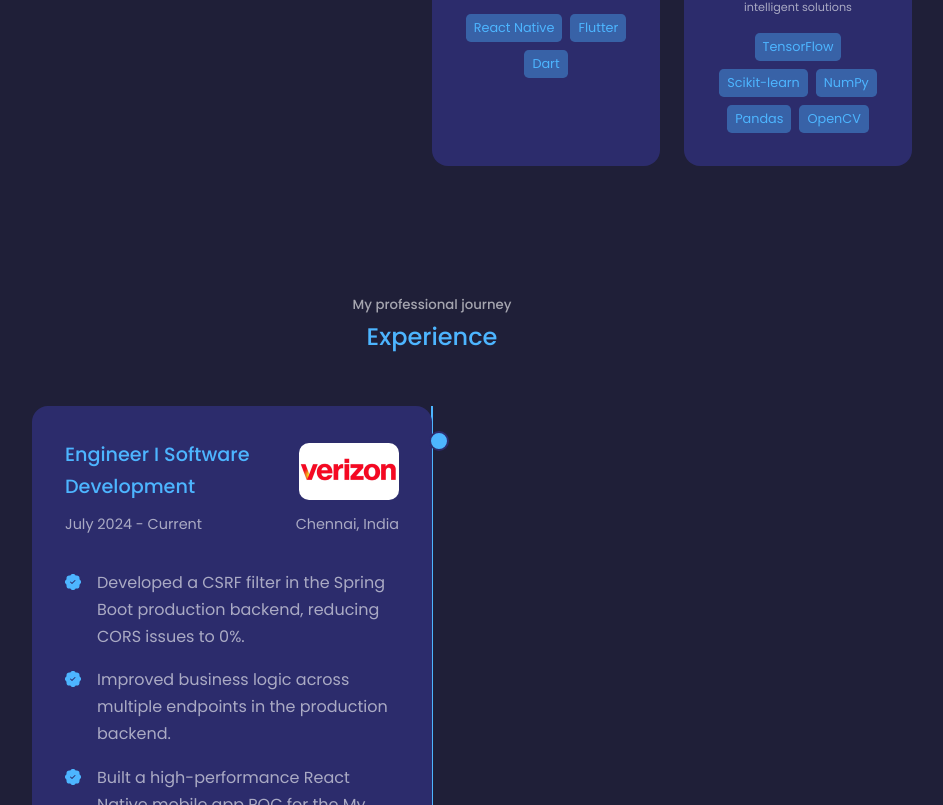
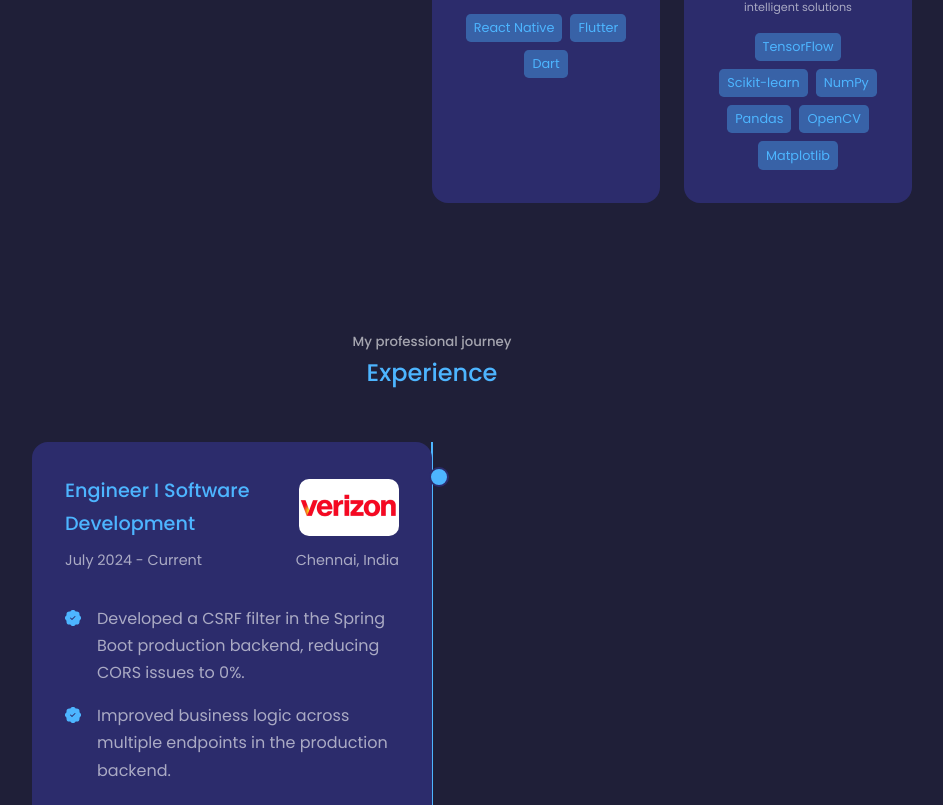
Before and after one commit to ausafshah18/PersonalPortfolio, a React (Create React App) app: page / in a window 1280 px wide. Shown: the part 1715-2520 px from the top of the page, without its empty margins (208-1151 px from the left). Built offline with nearby package versions, Linux system fonts and the light colour scheme.

Commit message:
changed resume

```diff
--- a/src/sections/about/About.js
+++ b/src/sections/about/About.js
@@ -65,6 +65,7 @@ const About = () => {
               <li>NumPy</li>
               <li>Pandas</li>
               <li>OpenCV</li>
+              <li>Matplotlib</li>
             </ul>
           </article>
         </div>
--- a/src/sections/projects/Projects.js
+++ b/src/sections/projects/Projects.js
@@ -11,7 +11,7 @@ const projectsData = [
   },
   {
     image: require("../../assets/MyChat.png"),
-    title: "MyChat Mobile App",
+    title: "ChitChat Mobile App",
     description: "A full-stack mobile chat app with user authentication, profile photo upload, real-time messaging, and push notifications.",
     tags: ["Flutter", "Dart", "Firebase", "Firestore database"],
     github: "https://github.com/ausafshah18/Chatting-Flutter-App"
```
Also changed, not shown: 1 other file (tests, documents, lock files or other folders).
